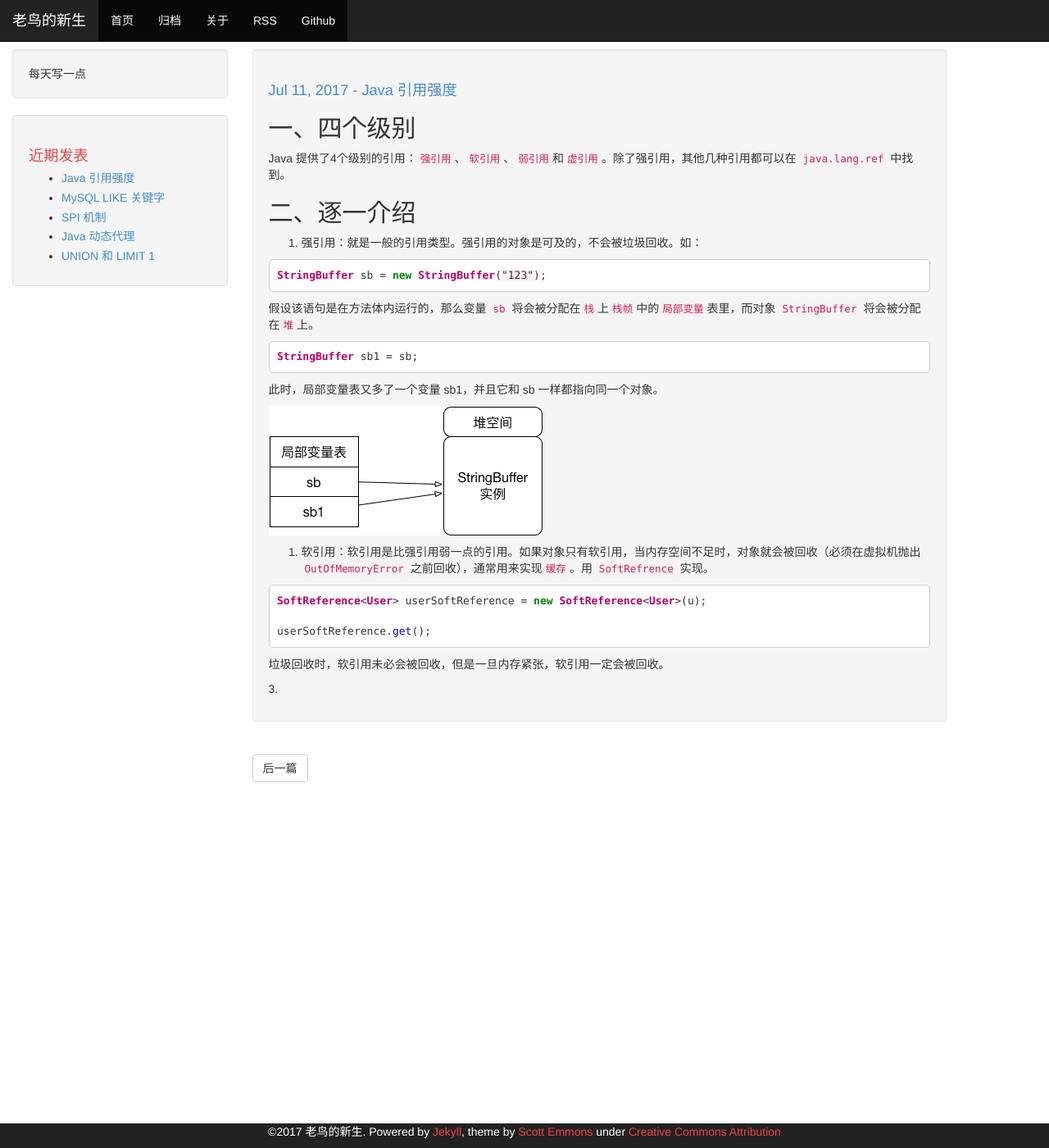
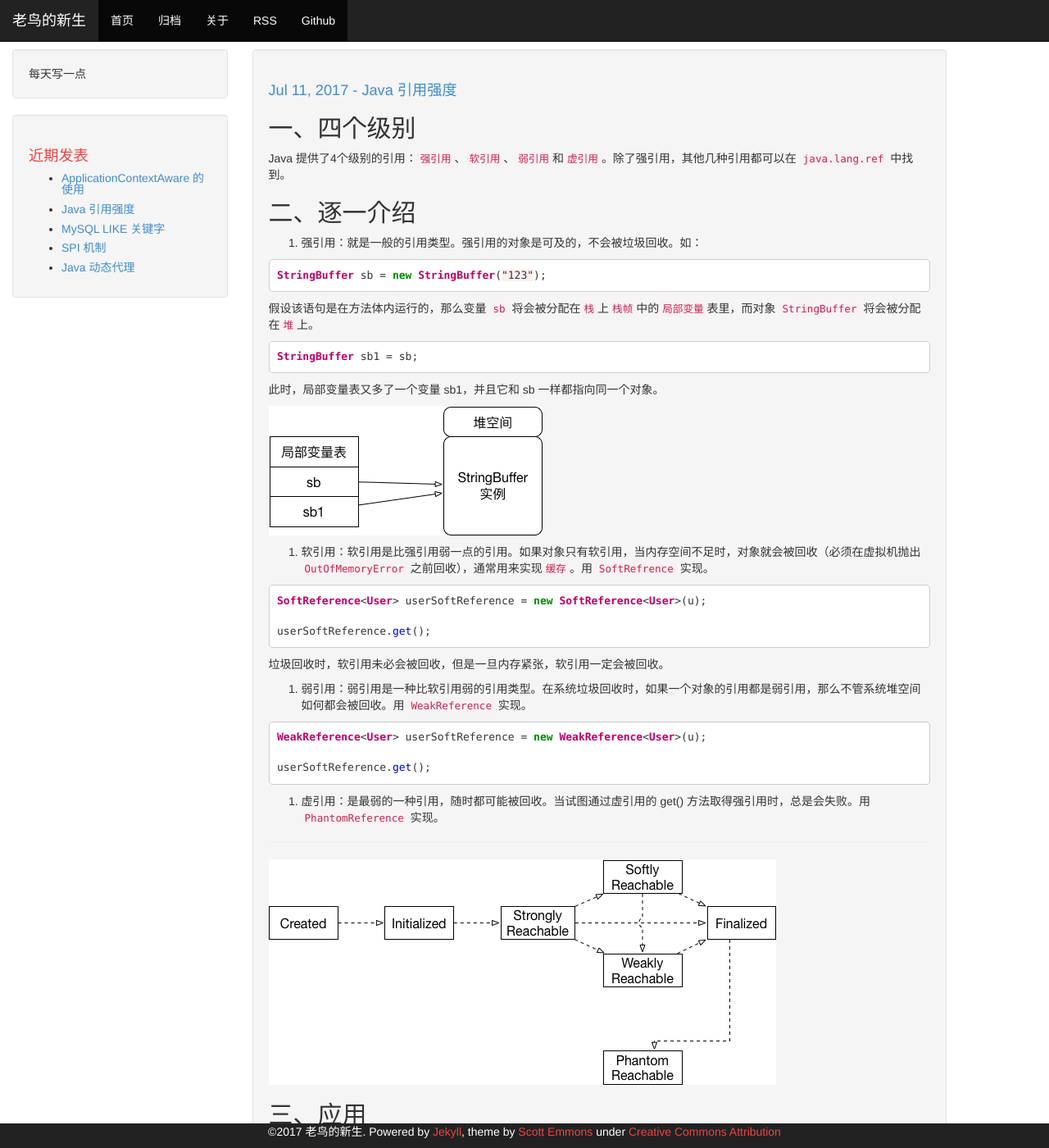
Before and after one commit to jyjsjd/jyjsjd.github.io, a Jekyll site: the page built from _posts/2017-07-11-jvm-ref.md, in a window 1280 px wide and 1400 px high. Shown: the whole window at 82% size. Built offline with Jekyll 4.4.1, drawn with Linux system fonts in a browser that asks for light colours.

Commit message:
update jvm ref

````diff
--- a/_posts/2017-07-11-jvm-ref.md
+++ b/_posts/2017-07-11-jvm-ref.md
@@ -38,4 +38,21 @@ userSoftReference.get();
 
 垃圾回收时，软引用未必会被回收，但是一旦内存紧张，软引用一定会被回收。
 
-3.
+3. 弱引用：弱引用是一种比软引用弱的引用类型。在系统垃圾回收时，如果一个对象的引用都是弱引用，那么不管系统堆空间如何都会被回收。用 `WeakReference` 实现。
+
+```java
+WeakReference<User> userSoftReference = new WeakReference<User>(u);
+
+userSoftReference.get();
+```
+
+4. 虚引用：是最弱的一种引用，随时都可能被回收。当试图通过虚引用的 get() 方法取得强引用时，总是会失败。用 `PhantomReference` 实现。
+
+---
+
+![reachable.png](/assets/img/reachable.png)
+
+## 三、应用
+1. ReferenceQueue
+
+2. WeakHashMap
````
Also changed, not shown: _posts/2017-07-11-spring-cache-manager.md (added, +11 -0 lines), README.md, assets/img/reachable.png (added).
